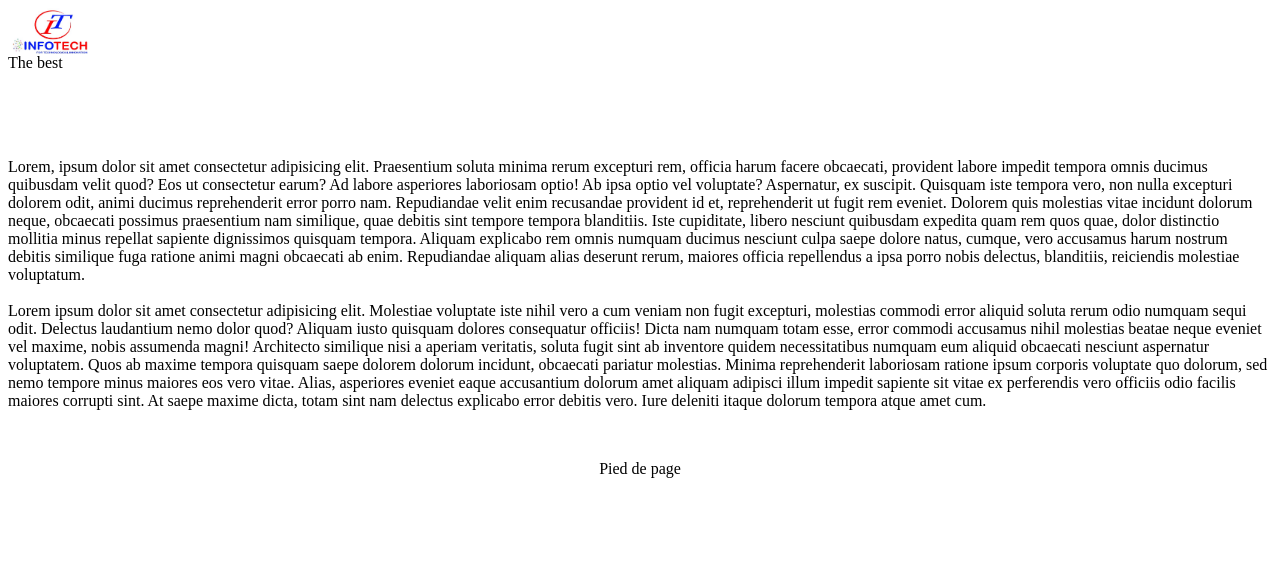
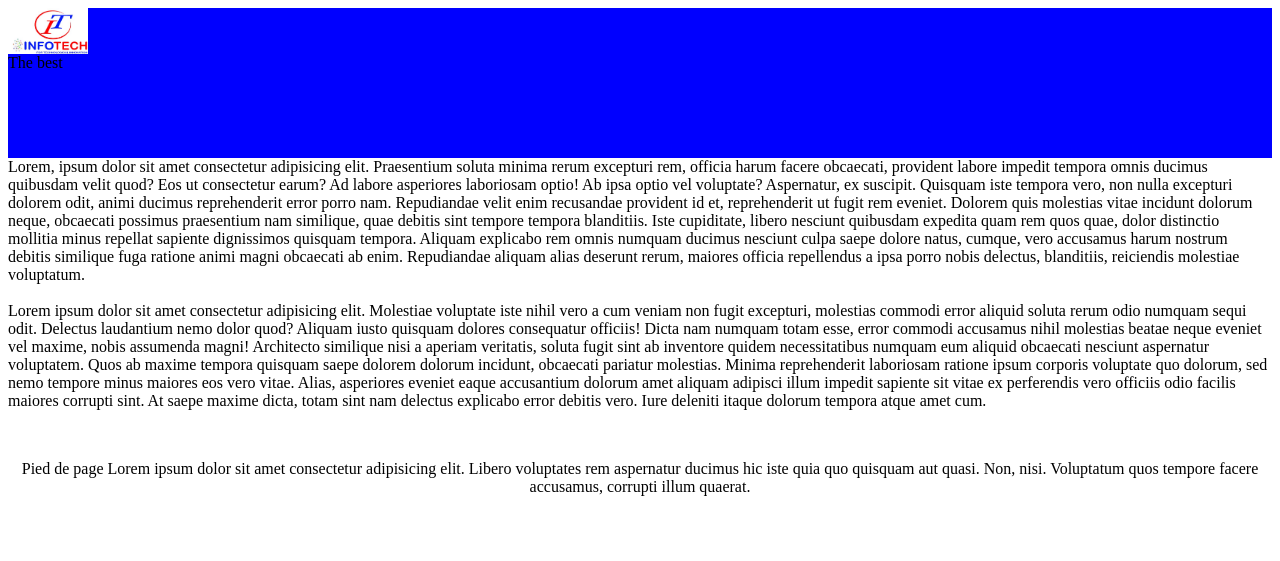
Before and after one commit to ioget/infotech, a plain HTML site: page index.html in a window 1280 px wide. Drawn offline with Linux system fonts and the light colour scheme; files that its build step writes are made by us from their sources.

Commit message:
2 ime travail

```diff
--- a/index.html
+++ b/index.html
@@ -16,6 +16,7 @@
 
     header {
         height: 150px;
+        background-color: blue;
     }
 
     section {
@@ -49,7 +50,7 @@
         nesciunt culpa saepe dolore natus, cumque, vero accusamus harum nostrum debitis similique fuga ratione animi
         magni obcaecati ab enim. Repudiandae aliquam alias deserunt rerum, maiores officia repellendus a ipsa porro
         nobis delectus, blanditiis, reiciendis molestiae voluptatum.
-<br> <br>
+        <br> <br>
 
         Lorem ipsum dolor sit amet consectetur adipisicing elit. Molestiae voluptate iste nihil vero a cum veniam non
         fugit excepturi, molestias commodi error aliquid soluta rerum odio numquam sequi odit. Delectus laudantium nemo
@@ -64,6 +65,9 @@
 
         <footer>
             Pied de page
+
+            Lorem ipsum dolor sit amet consectetur adipisicing elit. Libero voluptates rem aspernatur ducimus hic iste
+            quia quo quisquam aut quasi. Non, nisi. Voluptatum quos tempore facere accusamus, corrupti illum quaerat.
         </footer>
 </body>
 
```
